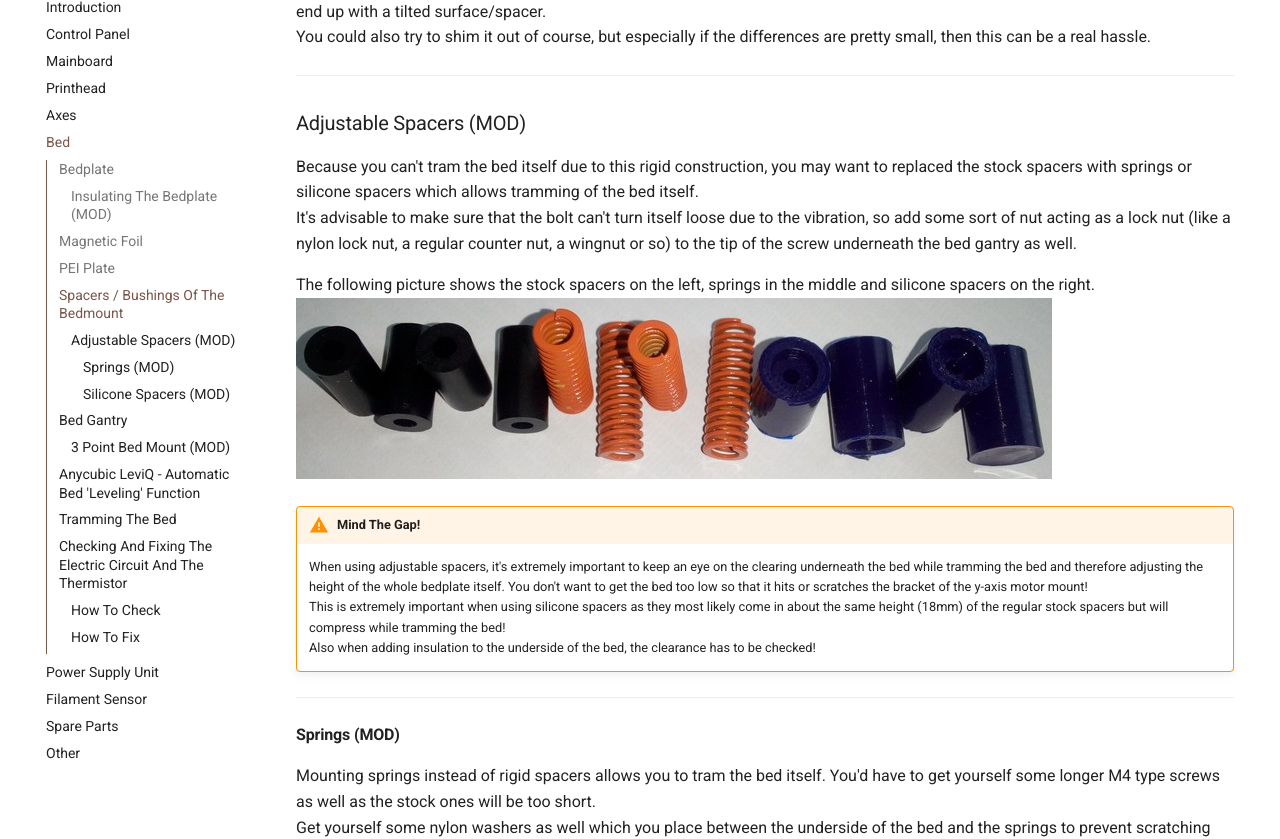
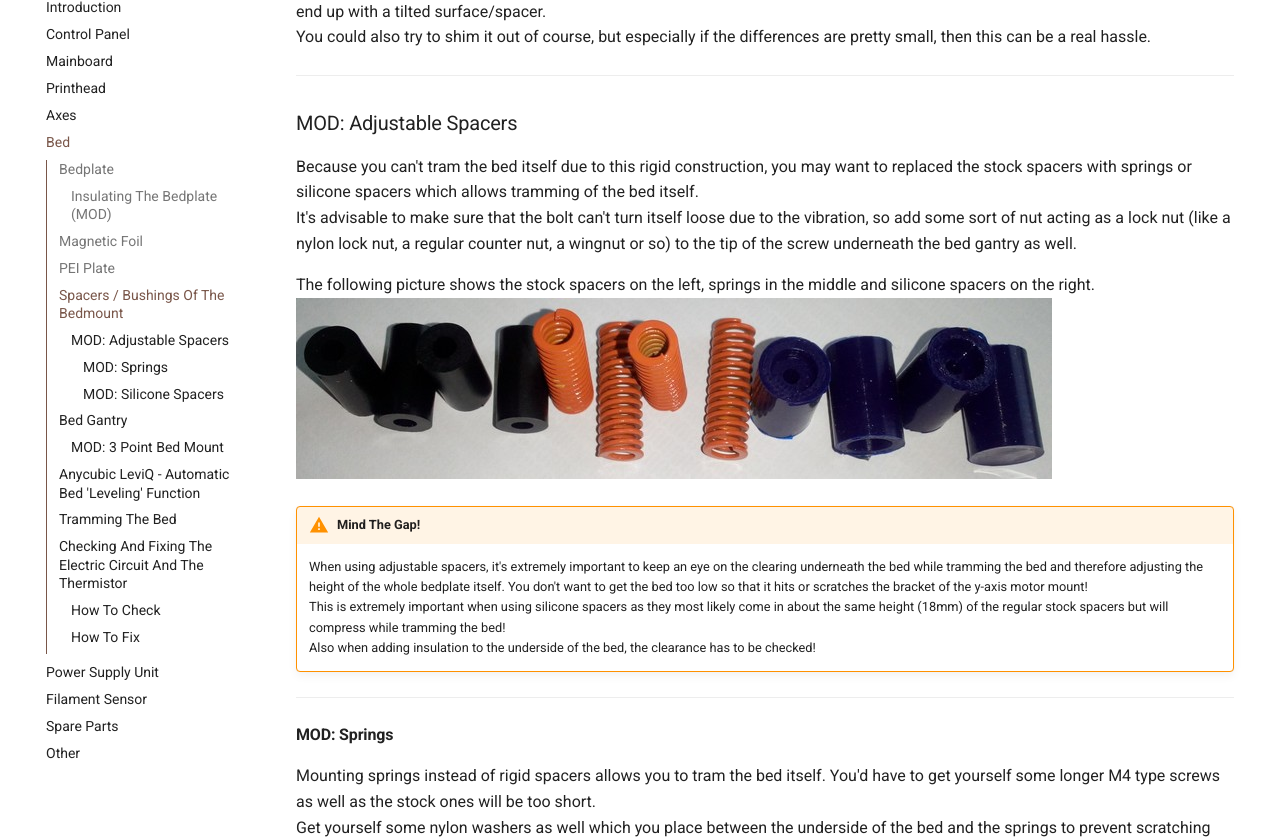
Before and after one commit to 1coderookie/KobraGoNeoInsights, an MkDocs documentation site: the page built from docs/hardware/bed.md, in a window 1280 px wide and 1400 px high, scrolled down 8361 px. Shown: the part 149-988 px from the top of the window. Built offline with MkDocs 1.6.1 and Material for MkDocs 9.7.7, drawn with Linux system fonts in a browser that asks for light colours; comment, search, counter and statistics services are not loaded; some of the changed text lies outside the part shown.

Commit message:
Update bed.md

```diff
--- a/docs/hardware/bed.md
+++ b/docs/hardware/bed.md
@@ -201,7 +201,7 @@ You could also try to shim it out of course, but especially if the differences a
 
 ---
 
-### Adjustable Spacers (MOD)
+### MOD: Adjustable Spacers
 
 Because you can't tram the bed itself due to this rigid construction, you may want to replaced the stock spacers with springs or silicone spacers which allows tramming of the bed itself.
 It's advisable to make sure that the bolt can't turn itself loose due to the vibration, so add some sort of nut acting as a lock nut (like a nylon lock nut, a regular counter nut, a wingnut or so) to the tip of the screw underneath the bed gantry as well.
@@ -217,7 +217,7 @@ The following picture shows the stock spacers on the left, springs in the middle
 
 ---
 
-#### Springs (MOD)
+#### MOD: Springs
 Mounting springs instead of rigid spacers allows you to tram the bed itself. You'd have to get yourself some longer M4 type screws as well as the stock ones will be too short.
 Get yourself some nylon washers as well which you place between the underside of the bed and the springs to prevent scratching the surface.
 Add a lock nut / counter nut underneath the gantry to the end of the screws as well after tramming the bed.
@@ -233,7 +233,7 @@ I personally used 8x25mm springs (the yellow ones shown above) and M4x40mm count
 
 ---
 
-#### Silicone Spacers (MOD)
+#### MOD: Silicone Spacers
 You could also use silicone spacers of about the same length as the stock spacers for being able to use the stock screws and still being able to tram the bed. They are adjustable as well due to the flexible material and they don't expand and shrink with changing temperatures like metal springs will do in a minor range. I'd suppose to add a lock nut underneath the gantry to the end of the screws as well after tramming the bed though.
 
 Keep in mind that the silicone spacers (I used 18mm long ones shown below) compress when tramming the bed. Therefore it *might* happen that you'll get into trouble because the position of the whole bedplate will be lowered a bit, so make sure that the bedplate doesn't somehow hit the motor mount at the back of the y-axis. *Especially when adding insulation to the underside of the bed, you'll need to raise the bedplate a bit, so I highly recommend using the abovementioned 25mm springs in that case anyway!*
@@ -266,7 +266,7 @@ The y-axis limit switch is being triggered by the gantry when it's moving comple
 
 ---
 
-### 3 Point Bed Mount (MOD)
+### MOD: 3 Point Bed Mount
 
 I did a bit of tinkering and modded the bedmount to a 3 point bed mount instead of the classic 4 point mount.
 
```
